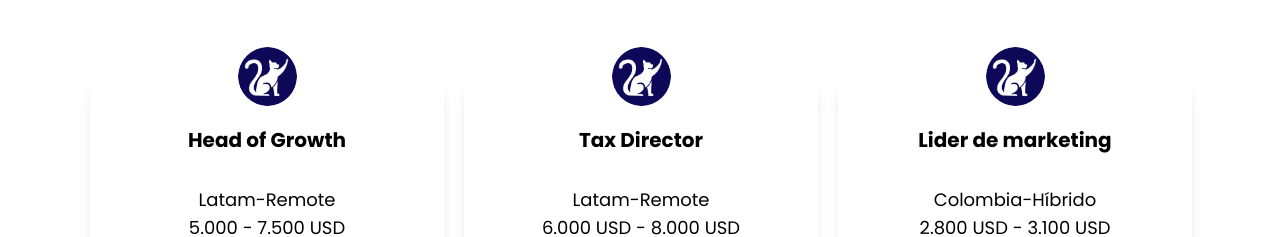
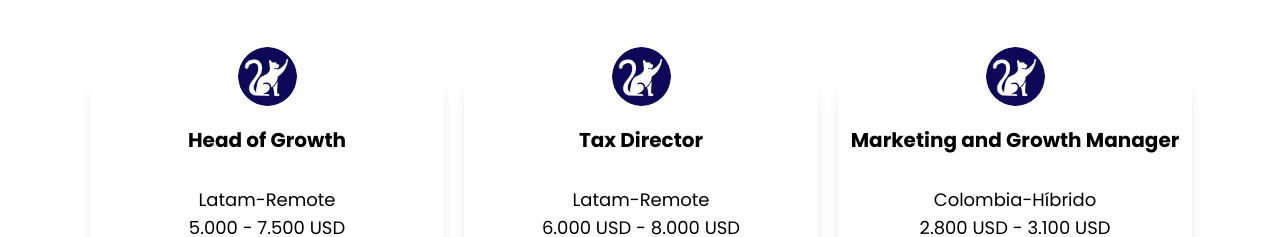
Before and after one commit to purrfecthire-org/web, a Next.js app: page / in a window 1280 px wide. Shown: the part 1710-1947 px from the top of the page. Built offline with nearby package versions, Linux system fonts and the light colour scheme.

Commit message:
dasdas :wq :wq

```diff
--- a/src/components/RolCards/RolCards.config.ts
+++ b/src/components/RolCards/RolCards.config.ts
@@ -16,7 +16,7 @@ export const jobPosition: JobPosition[] = [
     link: "https://docs.google.com/forms/d/e/1FAIpQLSeM8oGUFhxN0n9WzBP4m0-IK-99EMBe01pdljwvWJ2hbousQw/viewform"
   },
   {
-    title: "Lider de marketing",
+    title: "Marketing and Growth Manager",
     country: "Colombia",
     modality: "Híbrido",
     salary: "2.800 USD - 3.100 USD",
```
